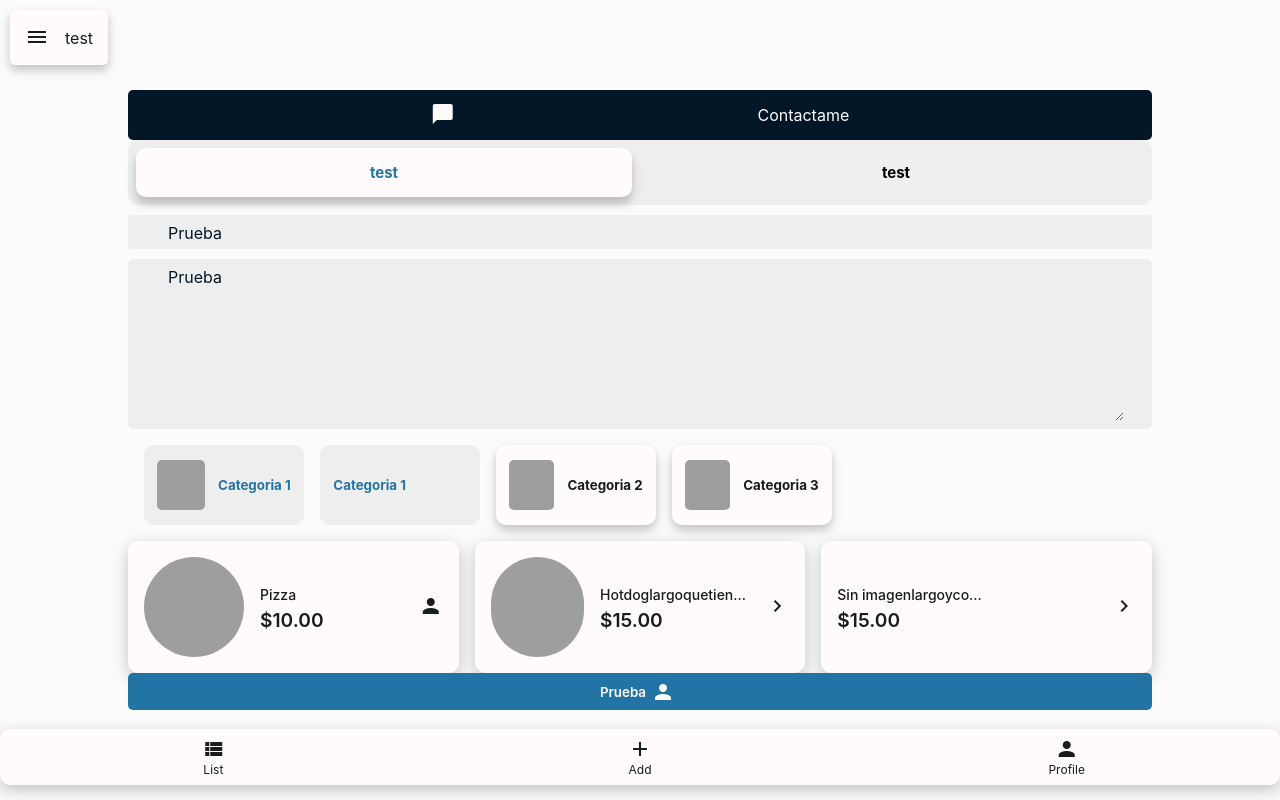
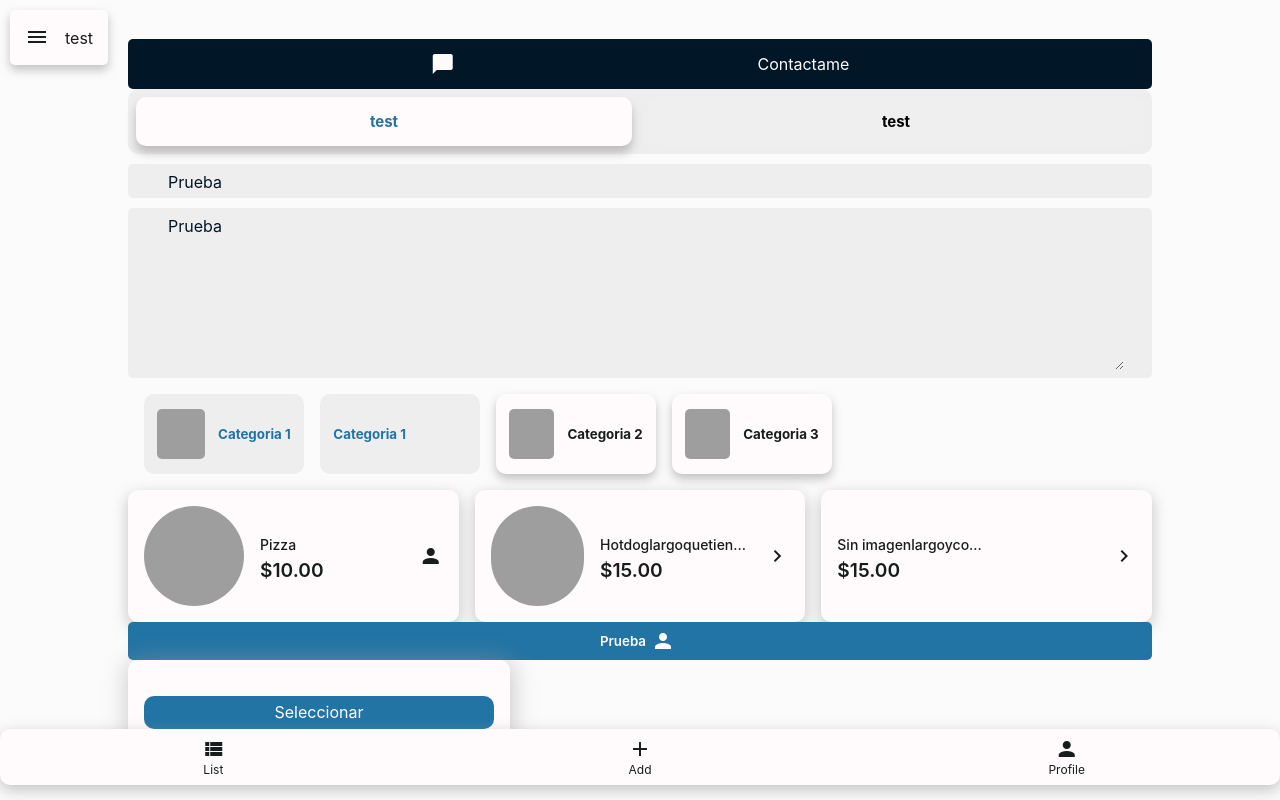
Before and after one commit to HugoTalledos/leita-components-ui, a React (Create React App) app: page / in a window 1280 px wide. Built offline with nearby package versions, Linux system fonts and the light colour scheme; grey boxes are pictures that could not be loaded.

Commit message:
MDIcon implemented

```diff
--- a/src/App.js
+++ b/src/App.js
@@ -1,8 +1,8 @@
-import React from 'react';
+import React, { useState } from 'react';
 import Theme from './components/Theme/Theme';
 import { List, ListItem } from './components/List/List';
 import Button from './components/Button/Button';
-// import ImagePicker from './components/ImagePicker/ImagePicker';
+import ImagePicker from './components/ImagePicker/ImagePicker';
 import { ToggleButton, ToggleButtonItem } from './components/ToggleButton/ToggleButton';
 import { ChipList, ChipListItem } from './components/ChipList/ChipList';
 import { BottomNavigation, NavigationItem } from './components/BottomNavigation/BottomNavigation';
@@ -24,6 +24,22 @@ const App = () => {
     'Droid Sans',
     'Helvetica Neue',
   ];
+  const [imageList, setImageList] = useState([]);
+  const onChangeFile = (e) => {
+    const {
+      errors = [], imageList = [], isExceeded,
+    } = e;
+
+    if (errors.length > 0) {
+      console.log(errors);
+    }
+
+    if (isExceeded) {
+      console.log(errors);
+    }
+
+    if (imageList.length > 0) setImageList(imageList.map((image) => image));
+  };
 
   return (
     <Theme
@@ -100,13 +116,13 @@ const App = () => {
             />
           </List>
           <Button label="Prueba" onClick={() => console.log('HOLAAAA')} trailingIcon="account" />
-          {/* <ImagePicker
+          <ImagePicker
             multiple
             maxSize={5}
             maxSizeMB={5000000}
             onChange={(e) => onChangeFile(e)}
             imageList={imageList}
-          /> */}
+          />
         </div>
         <BottomNavigation>
           <NavigationItem icon="view-list" label="List" />
--- a/src/components/BottomNavigation/BottomNavigation.js
+++ b/src/components/BottomNavigation/BottomNavigation.js
@@ -1,5 +1,6 @@
 import React from 'react';
 import PropTypes from 'prop-types';
+import MDIcon from '../MDIcon/MDIcon';
 import './BottomNavigation.css';
 
 export const NavigationItem = ({
@@ -8,7 +9,7 @@ export const NavigationItem = ({
   active,
 }) => (
   <li className={`navigationBottom_container__item ${active ? 'active' : ''}`}>
-    <span className={`mdi mdi-24px mdi-${icon}`} />
+    <MDIcon name={icon} />
     <p>{label}</p>
   </li>
 );
--- a/src/components/Button/Button.js
+++ b/src/components/Button/Button.js
@@ -1,5 +1,6 @@
 import React from 'react';
 import PropTypes from 'prop-types';
+import MDIcon from '../MDIcon/MDIcon';
 import './Button.css';
 
 const Button = ({
@@ -23,14 +24,14 @@ const Button = ({
   >
     {
       loading
-        ? <span className="mdi mdi-24px mdi-loading rotate" />
-        : !trailingIcon && <span className={`mdi mdi-24px mdi-${icon} ${className}`} style={style} />
+        ? <MDIcon name="loading" className="rotate" />
+        : !trailingIcon && <MDIcon name={icon} className={className} style={style} />
     }
     {label}
     {children}
     {
       (trailingIcon && !icon)
-      && <span className={`mdi mdi-24px mdi-${trailingIcon} ${className}`} style={style} />
+      && <MDIcon name={trailingIcon} className={className} style={style} />
     }
   </button>);
 
--- a/src/components/ImagePicker/ImagePicker.js
+++ b/src/components/ImagePicker/ImagePicker.js
@@ -1,6 +1,7 @@
 import React, { useEffect, useState } from 'react';
 import { Buffer } from 'buffer';
 import PropTypes from 'prop-types';
+import MDIcon from '../MDIcon/MDIcon';
 import { events } from '../../Utils/constants';
 import './ImagePicker.css';
 
@@ -154,12 +155,12 @@ const ImagePicker = ({
         <div className="slides">
           {
             (multiple && imageListThumbs.length !== 0)
-            && (
-              <span
-                className="mdi mdi-24px mdi-close remove_slide"
-                onClick={() => removeImage(imageKey)}
-                onKeyDown={() => removeImage(imageKey)}
-              />
+            && (<MDIcon
+              name="close"
+              className="remove_slide"
+              onClick={() => removeImage(imageKey)}
+              onKeyDown={() => removeImage(imageKey)}
+            />
             )
           }
           { image && <img src={image} alt="Main" /> }
--- a/src/components/List/List.js
+++ b/src/components/List/List.js
@@ -1,5 +1,6 @@
 import React from 'react';
 import PropTypes from 'prop-types';
+import MDIcon from '../MDIcon/MDIcon';
 import './List.css';
 
 const LoadingItem = () => (
@@ -38,7 +39,7 @@ export const ListItem = ({
       <h5 className="item-title">{ label }</h5>
       <p className="item-price">{ description }</p>
     </div>
-    <span className={`mdi mdi-24px mdi-${trailingIcon} trailingIcon_list`} />
+    <MDIcon name={trailingIcon} className="trailingIcon_list" />
   </div>
 );
 
--- a/src/components/SideBar/SideBar.js
+++ b/src/components/SideBar/SideBar.js
@@ -1,10 +1,11 @@
 import React, { useState } from 'react';
 import PropTypes from 'prop-types';
+import MDIcon from '../MDIcon/MDIcon';
 import './SideBar.css';
 
 export const SideBarItem = ({ label, icon }) => (
   <li>
-    <span className={`mdi mdi-24px mdi-${icon}`} />
+    <MDIcon name={icon} />
     <p>{label}</p>
   </li>
 );
@@ -19,7 +20,7 @@ export const SideBar = ({ children, title }) => {
           onClick={() => setView(!view)}
           onKeyDown={() => setView(!view)}
         >
-          <span className={`mdi mdi-24px mdi-${view ? 'backburger' : 'menu'}`} /> {title}
+          <MDIcon name={view ? 'backburger' : 'menu'} /> {title}
         </span>
       </div>
       <ul className={`view-${view}`}>
--- a/src/components/ToggleButton/ToggleButton.js
+++ b/src/components/ToggleButton/ToggleButton.js
@@ -1,5 +1,6 @@
 import React from 'react';
 import PropTypes from 'prop-types';
+import MDIcon from '../MDIcon/MDIcon';
 import './ToggleButton.css';
 
 export const ToggleButtonItem = ({
@@ -13,7 +14,7 @@ export const ToggleButtonItem = ({
     className={`ToggleButtonItem ${active ? 'active' : ''}`}
     onClick={(e) => (onClick ? onClick({ ...e, value }) : null)}
   >
-    <span className={`mdi mdi-24px mdi-${icon}`} />
+    <MDIcon name={icon} />
   </button>);
 
 export const ToggleButton = ({
@@ -26,7 +27,7 @@ export const ToggleButton = ({
     <input type="checkbox" id="click" disabled={disabled} />
     <div className="buttons">
       <label htmlFor="click" className="share-btn">
-        <span className={`mdi mdi-24px mdi-${icon}`} />
+        <MDIcon name={icon} />
         <p>{label}</p>
       </label>
       { children }
--- a/src/index.js
+++ b/src/index.js
@@ -7,7 +7,7 @@ ReactDOM.render(
   <React.StrictMode>
     <App />
   </React.StrictMode>,
-  document.getElementById('root')
+  document.getElementById('root'),
 );
 
 // If you want to start measuring performance in your app, pass a function
```
